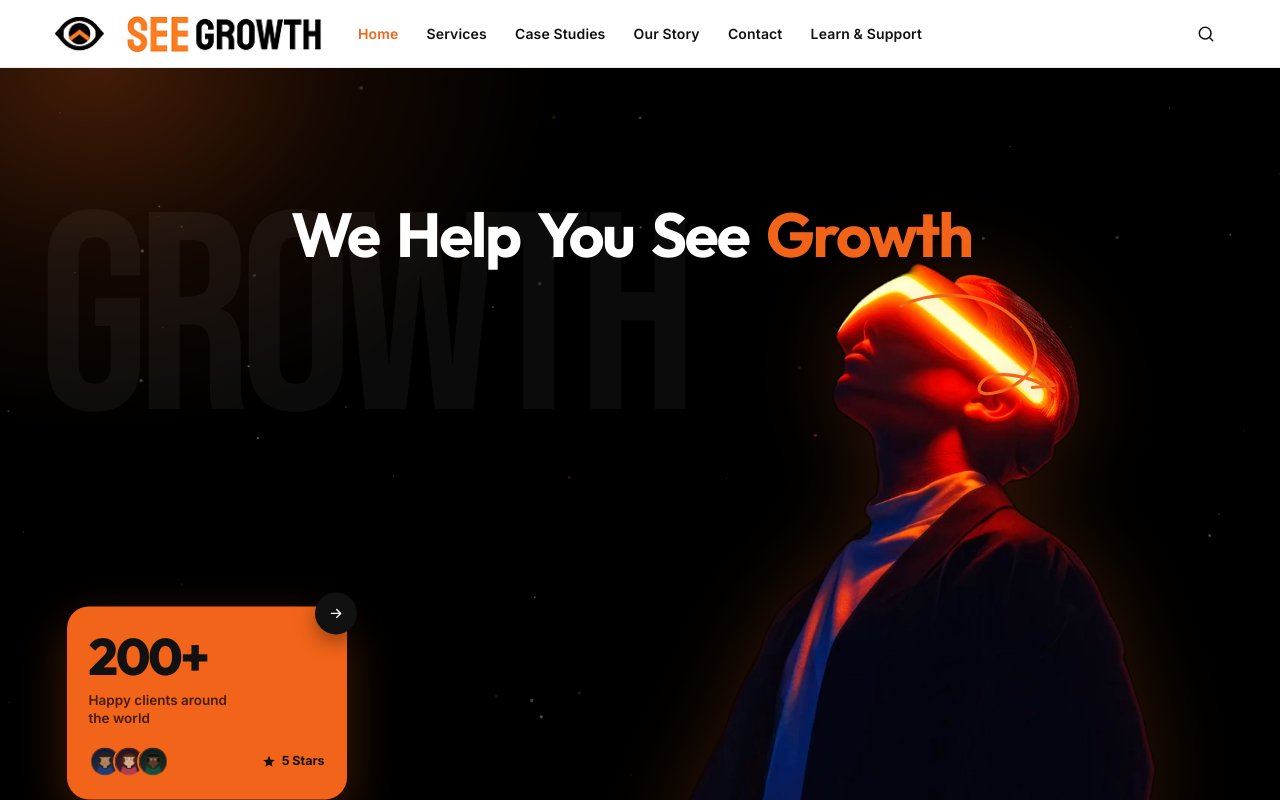
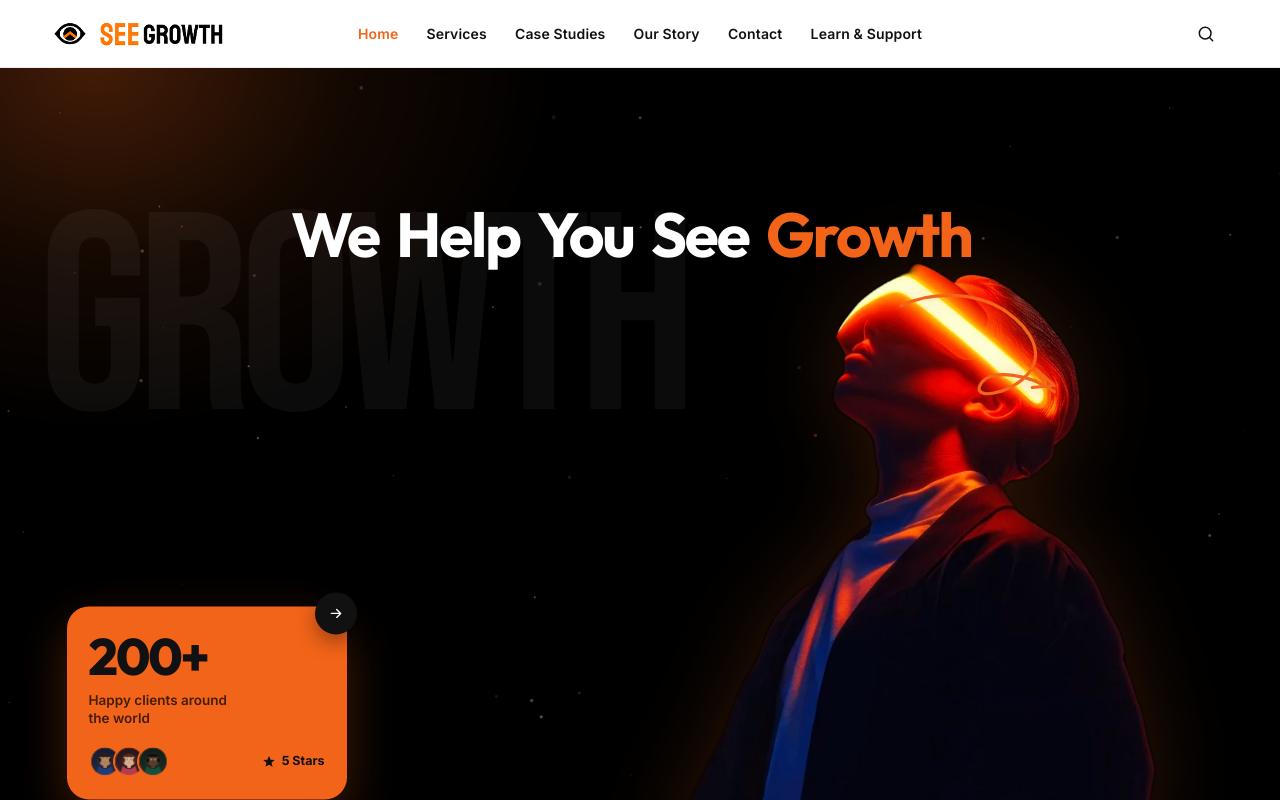
Before and after one commit to Esimuda/SeeGrowth, a React (Vite) app: page / in a window 1280 px wide. Shown: the top 800 px of the page. Built offline with nearby package versions, Linux system fonts and the light colour scheme.

Commit message:
Drastically reduce logo size while keeping it crisp and visible.
Navbar logo height drops to 24px with contrast and saturation boost for legibility at the smaller scale.

```diff
--- a/src/hero.css
+++ b/src/hero.css
@@ -36,6 +36,7 @@
 .site-nav .logo-img {
   height: var(--logo-h);
   width: auto;
+  filter: contrast(1.1) saturate(1.14);
 }
 
 .site-nav .nav-links {
--- a/style.css
+++ b/style.css
@@ -19,7 +19,7 @@
   --font-main:     'Inter', sans-serif;
   --font-display:  'Bebas Neue', sans-serif;
   --nav-h:         68px;
-  --logo-h:        38px;
+  --logo-h:        24px;
   --radius-card:   16px;
   --radius-btn:    50px;
   --shadow-card:   0 8px 40px rgba(0, 0, 0, 0.5);
```
